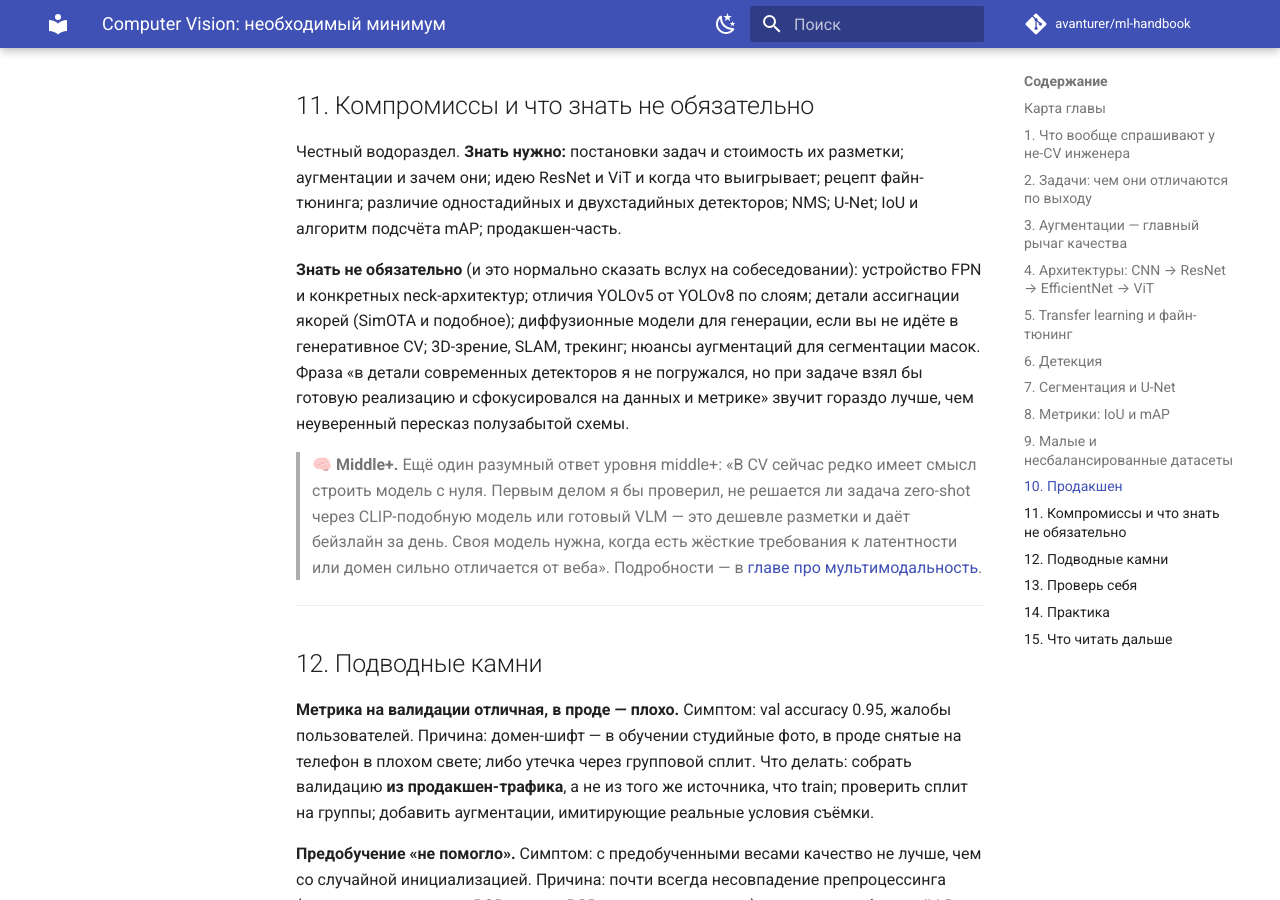
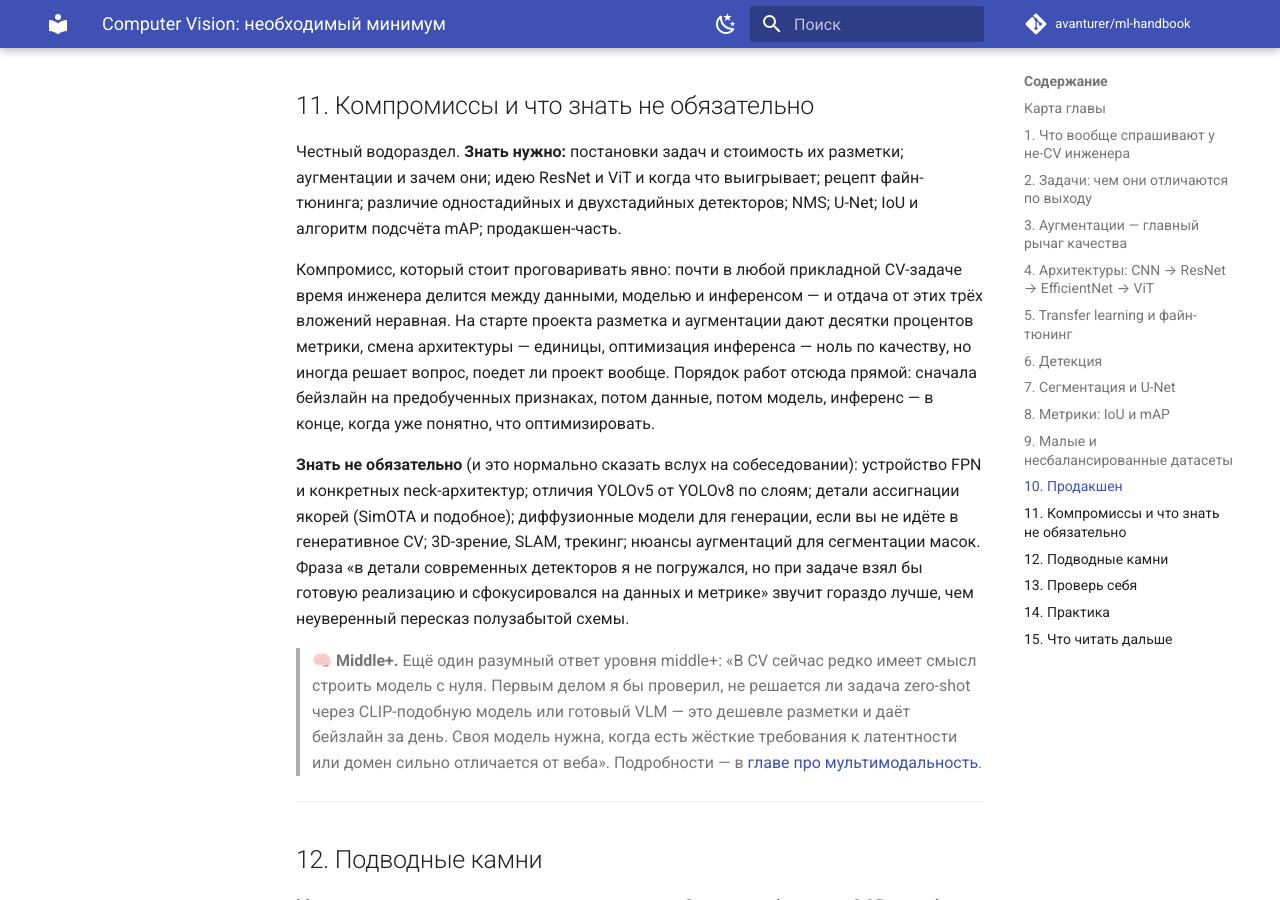
Before and after one commit to avanturer/ml-handbook, an MkDocs documentation site: the page built from docs/13-optional/01-computer-vision.md, in a window 1280 px wide and 900 px high, scrolled down 14335 px. Built offline with MkDocs 1.6.1 and Material for MkDocs 9.7.7, drawn with Linux system fonts in a browser that asks for light colours; comment, search, counter and statistics services are not loaded.

Commit message:
Автосохранение глав

```diff
--- a/docs/13-optional/01-computer-vision.md
+++ b/docs/13-optional/01-computer-vision.md
@@ -559,6 +559,13 @@ TensorRT (слияние слоёв, подбор ядер под конкрет
 и зачем они; идею ResNet и ViT и когда что выигрывает; рецепт файн-тюнинга; различие
 одностадийных и двухстадийных детекторов; NMS; U-Net; IoU и алгоритм подсчёта mAP; продакшен-часть.
 
+Компромисс, который стоит проговаривать явно: почти в любой прикладной CV-задаче время инженера
+делится между данными, моделью и инференсом — и отдача от этих трёх вложений неравная.
+На старте проекта разметка и аугментации дают десятки процентов метрики, смена архитектуры —
+единицы, оптимизация инференса — ноль по качеству, но иногда решает вопрос, поедет ли проект
+вообще. Порядок работ отсюда прямой: сначала бейзлайн на предобученных признаках, потом данные,
+потом модель, инференс — в конце, когда уже понятно, что оптимизировать.
+
 **Знать не обязательно** (и это нормально сказать вслух на собеседовании): устройство FPN и
 конкретных neck-архитектур; отличия YOLOv5 от YOLOv8 по слоям; детали ассигнации якорей
 (SimOTA и подобное); диффузионные модели для генерации, если вы не идёте в генеративное CV;
```
